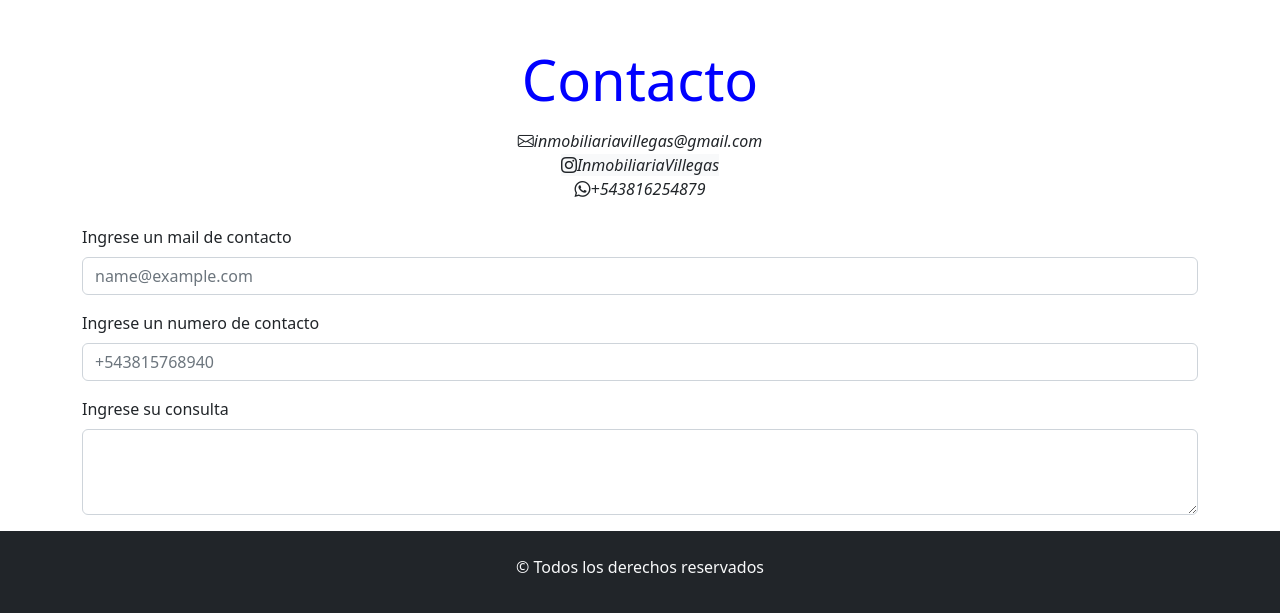
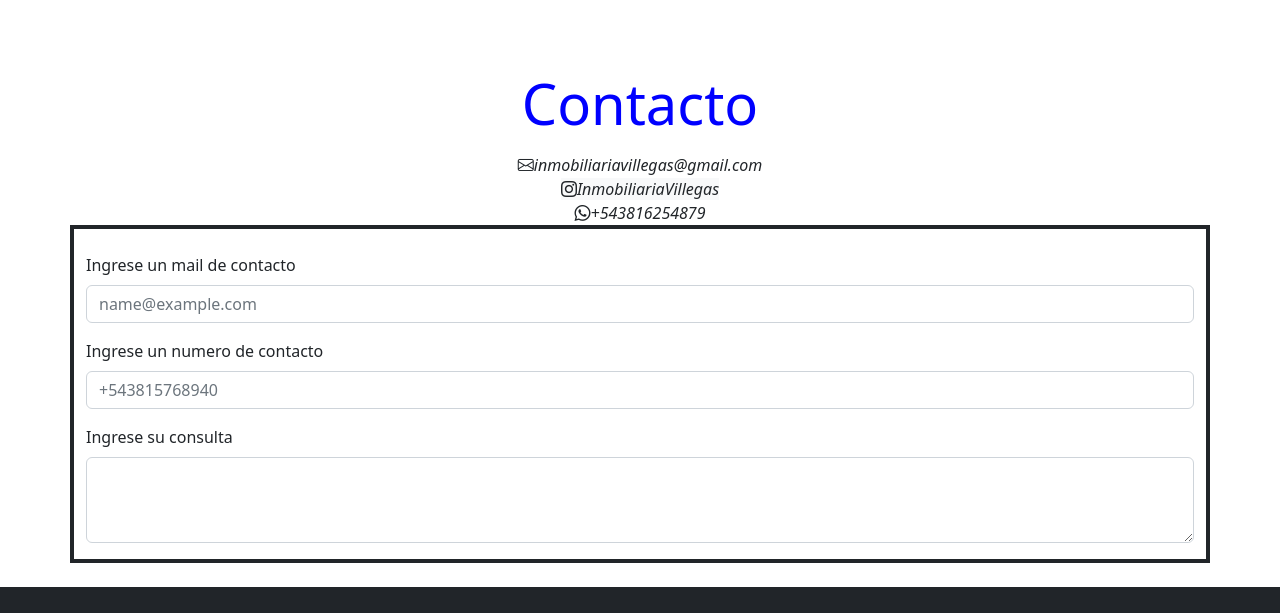
Before and after one commit to gonzalogg94/InmobiliariaCarlosVillegas, a React (Create React App) app: page / in a window 1280 px wide. Shown: the part 1983-2596 px from the top of the page. Built offline with nearby package versions, Linux system fonts and the light colour scheme.

Commit message:
realice algunas modificaciones de maquetado en el formulario

```diff
--- a/src/components/views/FormularioConsulta.jsx
+++ b/src/components/views/FormularioConsulta.jsx
@@ -2,7 +2,7 @@ import { Container } from "react-bootstrap";
 import Form from "react-bootstrap/Form";
 const FormularioConsulta = () => {
   return (
-    <section id="contacto" className="container-fluid">
+    <section id="contacto" className="container-fluid py-4">
       <div className="text-center pb-2">
         <h2 className="display-4 colorAzul">Contacto</h2>
       </div>
@@ -15,8 +15,8 @@ const FormularioConsulta = () => {
       <div className="text-center">
       <i class="bi bi-whatsapp">+543816254879</i>
       </div>
-      <Container className="pt-4">
-        <Form>
+      <Container className="pt-4 border border-4 border-dark">
+        <Form >
           <Form.Group className="mb-3" controlId="exampleForm.ControlInput1">
             <Form.Label>Ingrese un mail de contacto</Form.Label>
             <Form.Control type="email" placeholder="name@example.com" />
```
